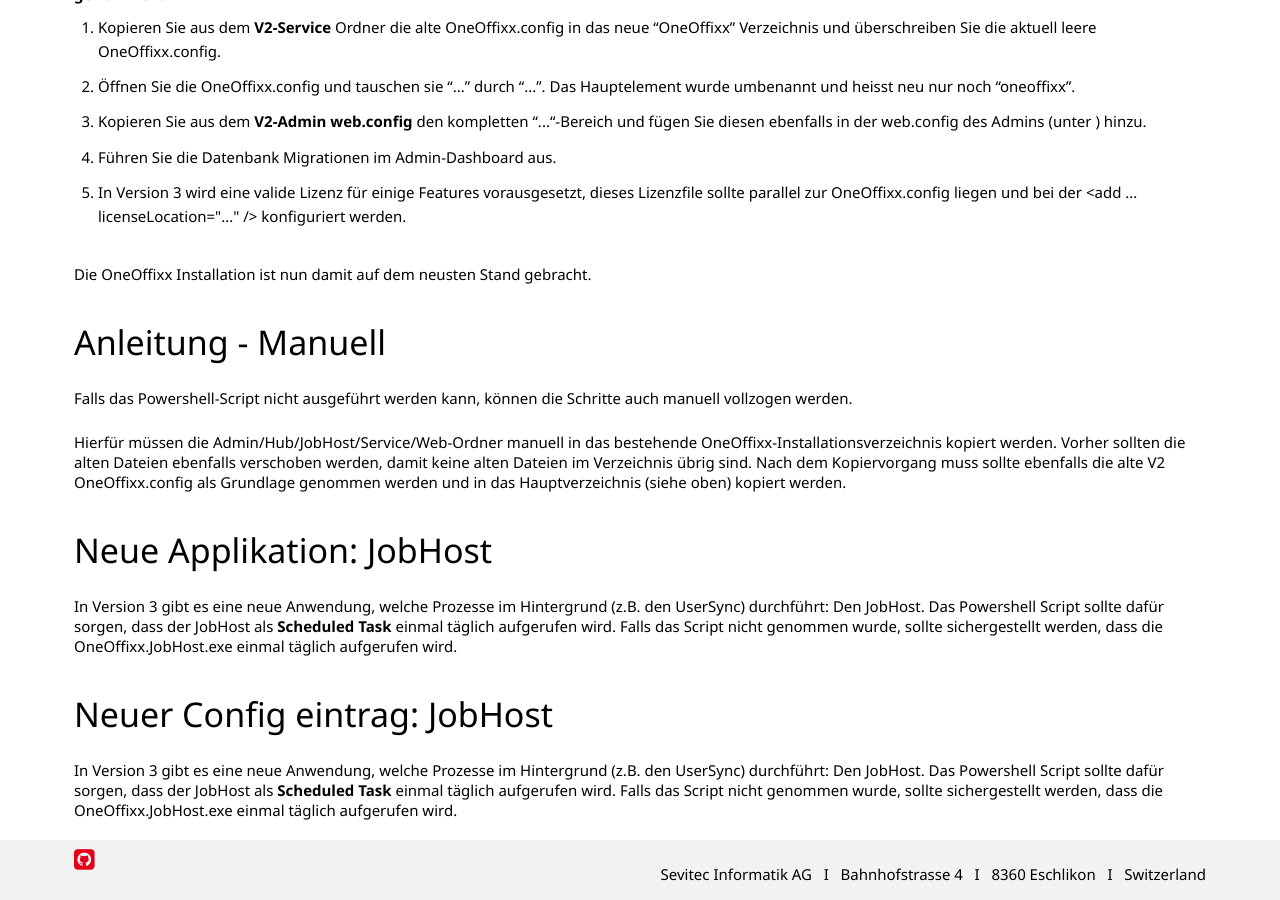
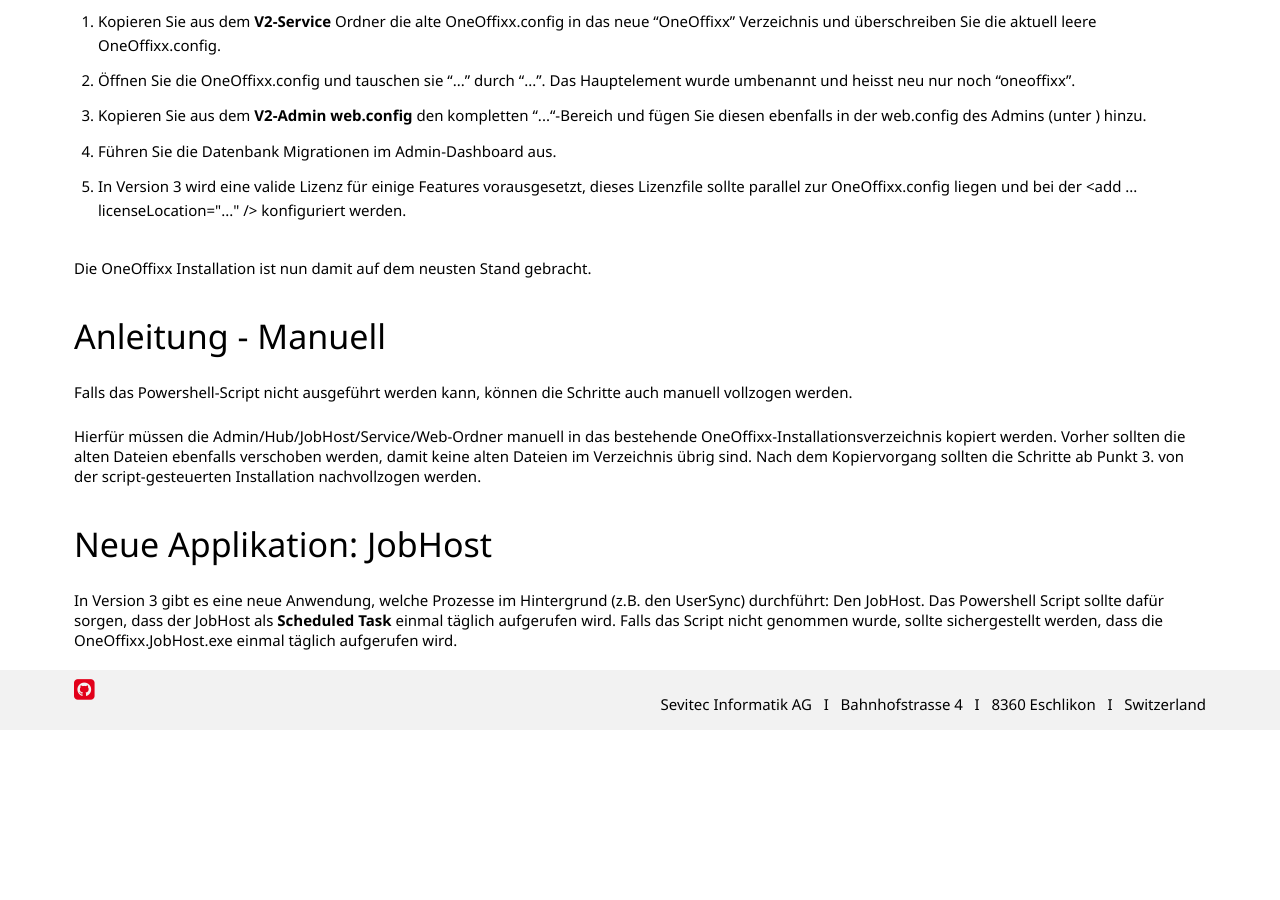
Before and after one commit to primesoft-group/oneoffixx-docs, a Jekyll site: the page built from _pages/install/de/server-update.md, in a window 1280 px wide and 900 px high, scrolled down 1315 px. Built offline with Jekyll 4.4.1, drawn with Linux system fonts in a browser that asks for light colours; nearby versions of some CDN libraries; some web fonts are replaced; after the commit the page ends 2045 px from its top, so only the background shows below that.

Commit message:
Update server-update.md

```diff
--- a/_pages/install/de/server-update.md
+++ b/_pages/install/de/server-update.md
@@ -48,7 +48,7 @@
     │   └── ...
     └── OneOffixx.config
 
-**Hinweis: Das Installationsverzeichnis kann im Install.ps1-Script überschrieben werden - im Standardfall wird C:\inetpub\wwwroot\OneOffixx\ genommen.**
+{% include alert.html type="info" text="Hinweis: Das Installationsverzeichnis kann im Install.ps1-Script überschrieben werden - im Standardfall wird C:\inetpub\wwwroot\OneOffixx\ genommen." %}
 
 3. Kopieren Sie aus dem __V2-Service__ Ordner die alte OneOffixx.config in das neue "OneOffixx" Verzeichnis und überschreiben Sie die aktuell leere OneOffixx.config.
 4. Öffnen Sie die OneOffixx.config und tauschen sie "<oneoffixxConfig>...</oneoffixxConfig>" durch "<oneoffixx>...</oneoffixx>". Das Hauptelement wurde umbenannt und heisst neu nur noch "oneoffixx".
@@ -63,14 +63,9 @@
 Falls das Powershell-Script nicht ausgeführt werden kann, können die Schritte auch manuell vollzogen werden.
 
 Hierfür müssen die Admin/Hub/JobHost/Service/Web-Ordner manuell in das bestehende OneOffixx-Installationsverzeichnis kopiert werden. Vorher sollten die alten Dateien ebenfalls verschoben werden, damit keine alten Dateien im Verzeichnis übrig sind.
-Nach dem Kopiervorgang muss sollte ebenfalls die alte V2 OneOffixx.config als Grundlage genommen werden und in das Hauptverzeichnis (siehe oben) kopiert werden.
+Nach dem Kopiervorgang sollten die Schritte ab Punkt 3. von der script-gesteuerten Installation nachvollzogen werden.
 
 ### Neue Applikation: JobHost
 
 In Version 3 gibt es eine neue Anwendung, welche Prozesse im Hintergrund (z.B. den UserSync) durchführt: Den JobHost.
 Das Powershell Script sollte dafür sorgen, dass der JobHost als __Scheduled Task__ einmal täglich aufgerufen wird. Falls das Script nicht genommen wurde, sollte sichergestellt werden, dass die OneOffixx.JobHost.exe einmal täglich aufgerufen wird.
-
-### Neuer Config eintrag: JobHost
-
-In Version 3 gibt es eine neue Anwendung, welche Prozesse im Hintergrund (z.B. den UserSync) durchführt: Den JobHost.
-Das Powershell Script sollte dafür sorgen, dass der JobHost als __Scheduled Task__ einmal täglich aufgerufen wird. Falls das Script nicht genommen wurde, sollte sichergestellt werden, dass die OneOffixx.JobHost.exe einmal täglich aufgerufen wird.
```
